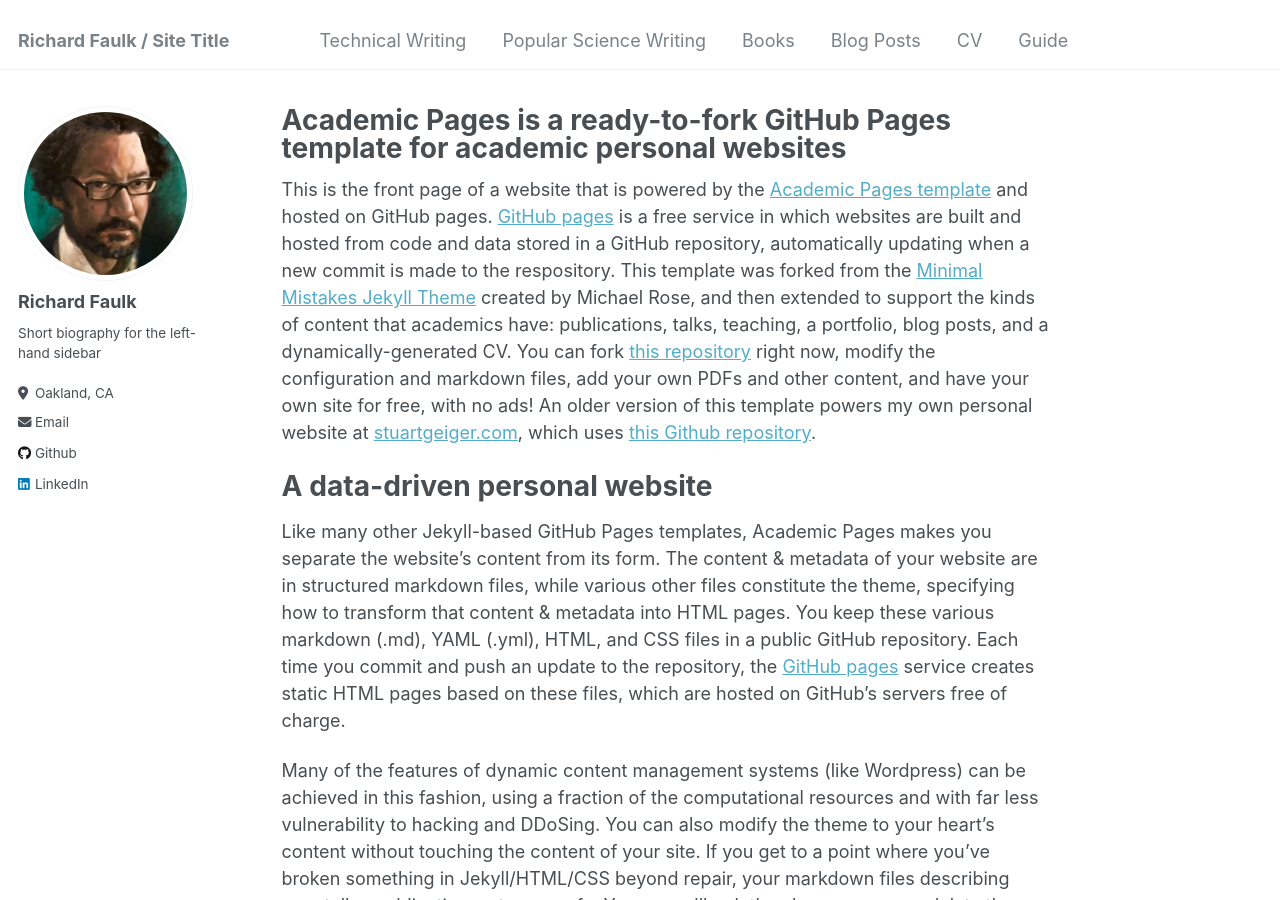
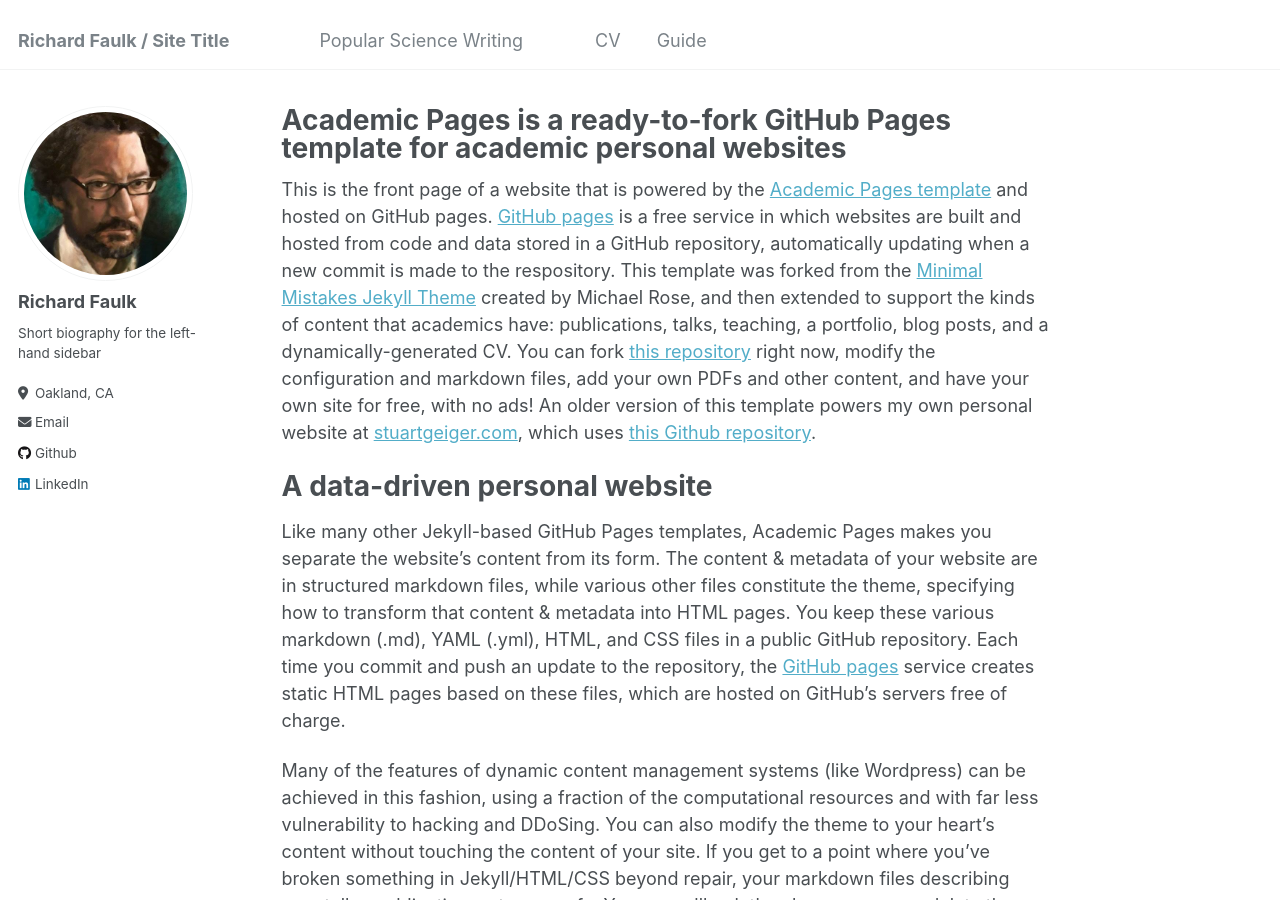
Before and after one commit to RichardKF/richardkf.github.io, a Jekyll site: the page built from _pages/about.md, in a window 1280 px wide and 900 px high. Built offline with Jekyll 4.4.1, drawn with Linux system fonts in a browser that asks for light colours.

Commit message:
Update navigation.yml

```diff
--- a/_data/navigation.yml
+++ b/_data/navigation.yml
@@ -1,7 +1,7 @@
 # main links links
 main:
-  - title: "Technical Writing"
-    url: /publications/
+  # - title: "publications"
+   # url: /publications/
 
   - title: "Popular Science Writing"
     url: /popularSci/
@@ -12,11 +12,11 @@
   # - title: "Teaching"
   #  url: /teaching/
 
-  - title: "Books"
-    url: /portfolio/
+  - # title: "Portfolio"
+    # url: /portfolio/
 
-  - title: "Blog Posts"
-    url: /year-archive/
+  # - title: "Blog Posts"
+   # url: /year-archive/
 
   - title: "CV"
     url: /cv/
```
